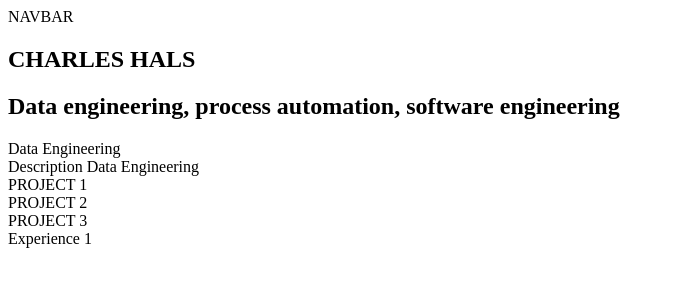
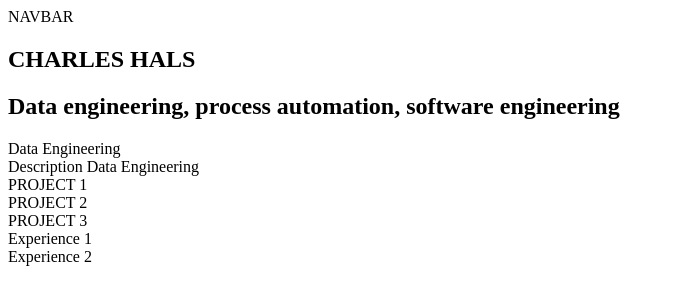
Before and after one commit to CharlesHals/charleshals-vitrine, a React (Create React App) app: page / in a window 1280 px wide. Shown: the top 304 px of the page, without its empty margins (0-675 px from the left). Built offline with nearby package versions, Linux system fonts and the light colour scheme.

Commit message:
Daily Business

```diff
--- a/src/App.js
+++ b/src/App.js
@@ -31,6 +31,9 @@ const App = () => {
         <div className="experience-container">
           Experience 1
         </div>
+        <div className="experience-container">
+          Experience 2
+        </div>
       </section>
     </div>
   );
```
